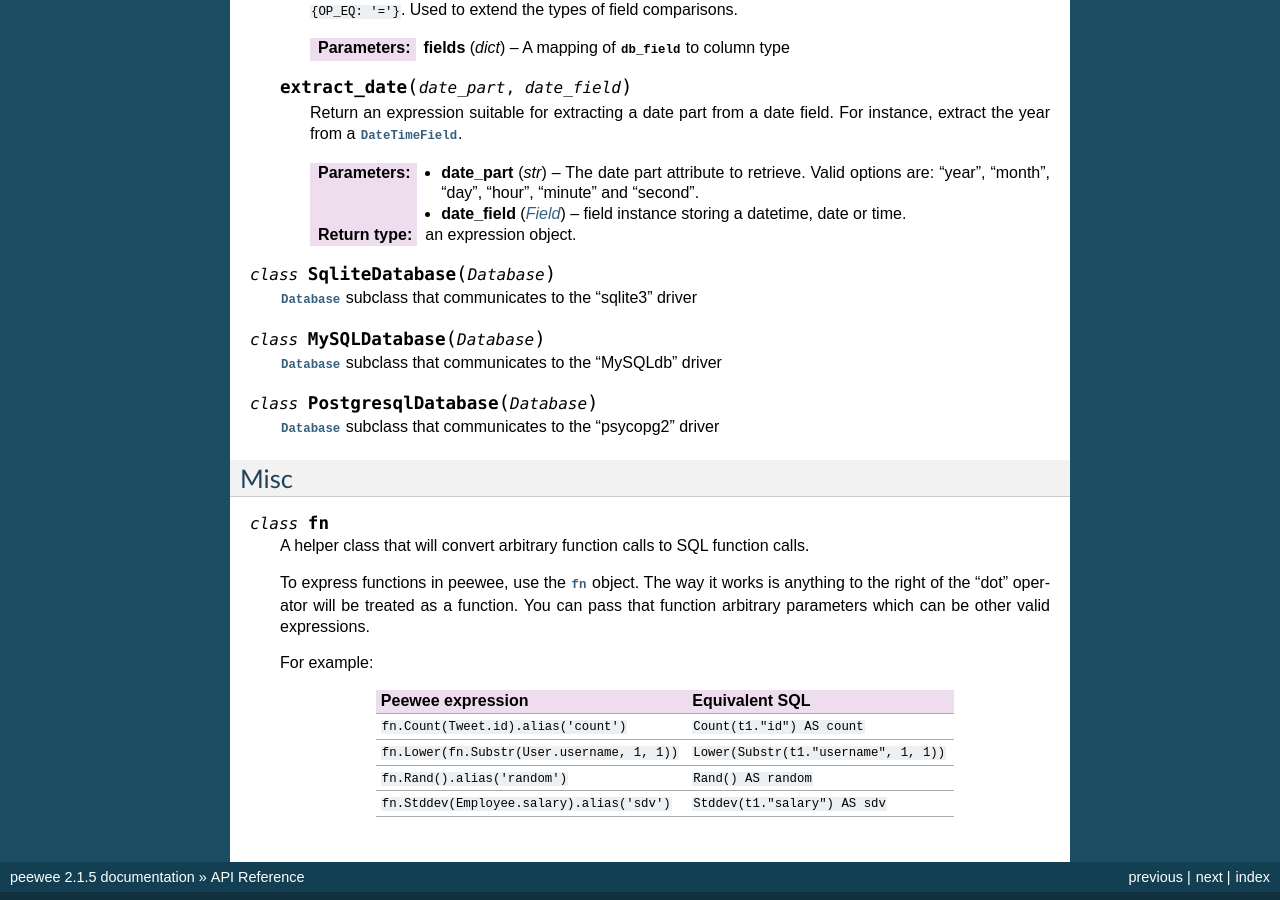
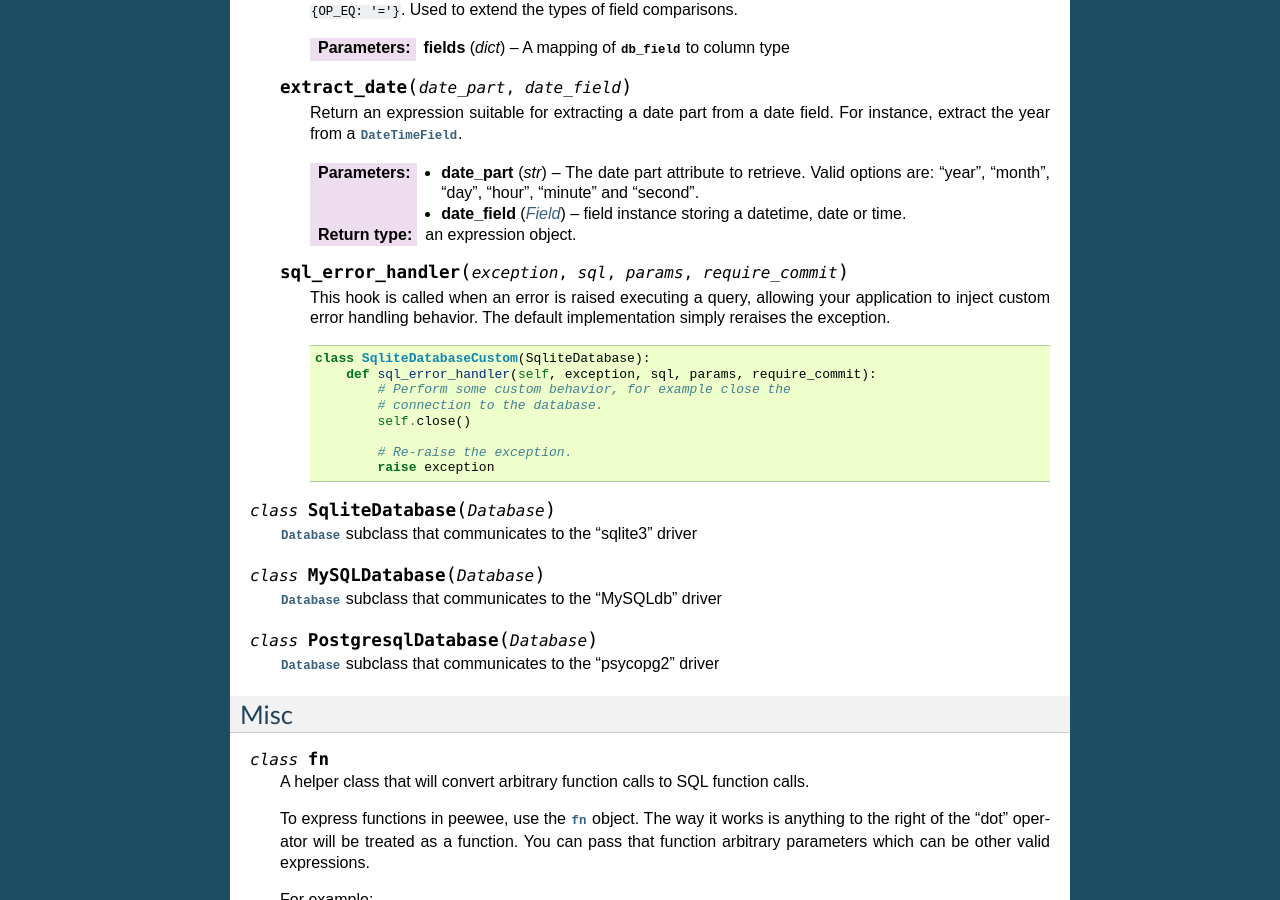
Before and after one commit to coleifer/peewee, a Sphinx documentation site: the page built from docs/peewee/api.rst, in a window 1280 px wide and 900 px high, scrolled down 24013 px. Built offline with Sphinx 7.4.7, drawn with Linux system fonts in a browser that asks for light colours; some of the changed text lies outside the part shown.

Commit message:
Docs for sql_error_handler.

```diff
--- a/docs/peewee/api.rst
+++ b/docs/peewee/api.rst
@@ -1496,6 +1496,23 @@ Database and its subclasses
         :param Field date_field: field instance storing a datetime, date or time.
         :rtype: an expression object.
 
+    .. py:method:: sql_error_handler(exception, sql, params, require_commit)
+
+        This hook is called when an error is raised executing a query, allowing
+        your application to inject custom error handling behavior.  The default
+        implementation simply reraises the exception.
+
+        .. code-block:: python
+
+            class SqliteDatabaseCustom(SqliteDatabase):
+                def sql_error_handler(self, exception, sql, params, require_commit):
+                    # Perform some custom behavior, for example close the
+                    # connection to the database.
+                    self.close()
+
+                    # Re-raise the exception.
+                    raise exception
+
 
 .. py:class:: SqliteDatabase(Database)
 
```
